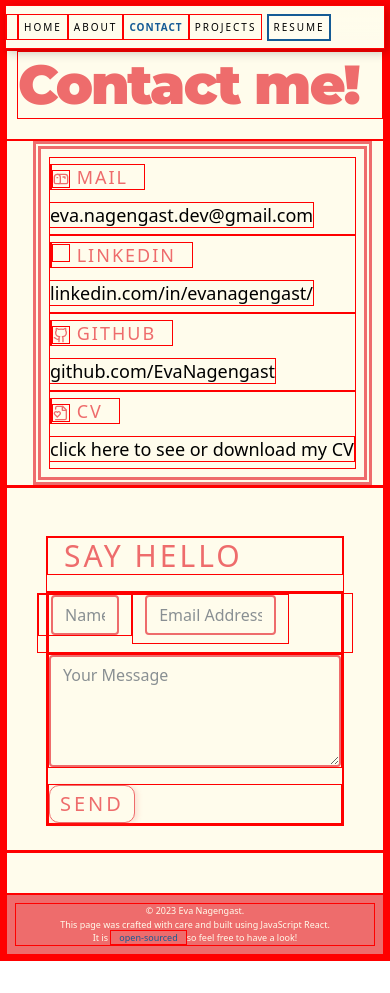
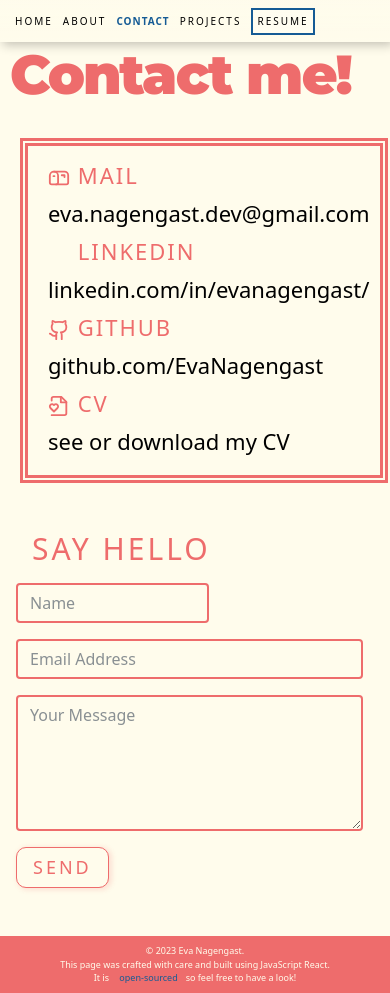
Before and after one commit to EvaNagengast/PersonalPortfolio, a React (Create React App) app: page /contact in a window 390 px wide. Before the commit the page ends 961 px from the top, so only its background shows below. Built offline with nearby package versions, Linux system fonts and the light colour scheme; some icons are missing; a web font is replaced by a local one.

Commit message:
cleaned up home, about, contact

```diff
--- a/src/App.css
+++ b/src/App.css
@@ -11,32 +11,26 @@
 /* generic className */
 .btn-base-dark {
   border: 1px solid var(---basedark);
+  background-color: var(---base);
+  color: var(---basedark);
+}
+.btn-dark-base {
+  border: 1px solid var(---base);
+  background-color: var(---basedark);
+  color: var(---base);
+}
+
+.btn-base-light {
+  border: 1px solid var(---baselight);
+  background-color: var(---base);
+  color: var(---baselight);
+}
+.btn-base-dark,
+.btn-dark-base,
+.btn-base-light {
   border-radius: 10px;
-  background-color: var(---base);
   font-weight: 100;
-  color: var(---basedark);
   letter-spacing: 3px;
   text-transform: uppercase;
   transition: all 0.4s ease;
 }
-.btn-dark-base {
-  border: 1px solid var(---base);
-  border-radius: 10px;
-  background-color: var(---basedark);
-  font-weight: 100;
-  color: var(---base);
-  letter-spacing: 3px;
-  text-transform: uppercase;
-  transition: all 0.4s ease;
-}
-
-.btn-base-light {
-  border: 1px solid var(---baselight);
-  border-radius: 10px;
-  background-color: var(---base);
-  font-weight: 100;
-  color: var(---baselight);
-  letter-spacing: 3px;
-  text-transform: uppercase;
-  transition: all 0.4s ease;
-}
--- a/src/App.js
+++ b/src/App.js
@@ -1,5 +1,4 @@
 import React from "react";
-
 import Navbar from "./pages/Navbar";
 import "./App.css";
 
--- a/src/index.css
+++ b/src/index.css
@@ -2,4 +2,4 @@ body {
   max-width: 100%;
   overflow-x: hidden;
 }
-*{border: 1px solid red;}
+/* *{border: 1px solid red;} */
--- a/src/pages/Aboutme.css
+++ b/src/pages/Aboutme.css
@@ -1,4 +1,3 @@
-/* CSS checked x unchecked o */
 .Aboutme {
   background-size: 100px 100px, 20px 20px;
   background-image: conic-gradient(
@@ -28,9 +27,6 @@
   color: var(---basedark);
   letter-spacing: -7px;
 }
-
-/*  */
-
 .Aboutme .aboutInfo {
   margin: 30px 100px 50px 100px;
   box-shadow: 2px 1px 5px 1px #4e59612f;
@@ -93,7 +89,7 @@
 @media (max-width: 768px) {
   .Aboutme h1 {
     font-size: 90px;
-      letter-spacing: -6px;
+    letter-spacing: -6px;
   }
   .Aboutme img,
   .Aboutme figcaption {
@@ -106,7 +102,8 @@
     margin: 5px 70px 40px 70px;
   }
   .Aboutme figcaption {
-    font-size: 9px;letter-spacing: 1px;
+    font-size: 9px;
+    letter-spacing: 1px;
   }
 }
 @media (max-width: 576px) {
@@ -124,8 +121,6 @@
   .Aboutme .aboutInfo {
     margin: 5px 50px 30px 50px;
   }
-
-
 }
 @media (max-width: 480px) {
   .Aboutme .aboutInfo {
@@ -136,9 +131,9 @@
     float: right;
     margin: -15px -17px 10px 2px;
   }
-  .Contact h1 {
+  .Aboutme h1 {
     font-size: 60px;
-       letter-spacing: -2px;
+    letter-spacing: -2px;
   }
   .Aboutme button {
     font-size: 11px;
@@ -147,10 +142,5 @@
 @media (max-width: 380px) {
   .Aboutme h1 {
     font-size: 55px;
-
   }
-
 }
-/*  */
-/*  */
-/*  */
--- a/src/pages/Aboutme.js
+++ b/src/pages/Aboutme.js
@@ -25,7 +25,7 @@ export default function Aboume() {
               </figcaption>
             </div>
 
-            <p className="aboutText ">
+            <p className="aboutText">
               My journey has been a winding road filled with diverse
               experiences, each contributing to my unique perspective and
               skillset. I've worn many hats and tackled a variety of roles,
@@ -42,20 +42,20 @@ export default function Aboume() {
               <br />
               Today, I'm a Junior Front-End Developer, and I've found my true
               passion in bringing digital experiences to life. Fueled by my
-              infectious enthusiasm, immense dedication, and passion for
-              frontend development, I seek to create user-friendly and visually
-              stunning websites and apps. <br />
+              infectious enthusiasm, immense dedication, and passion for coding,
+              I seek to create user-friendly and visually stunning websites and
+              apps. <br />
               <br />
-              When I'm not deeply working on a new project, you'll often find me
-              volunteering at local conservation sites, where I'm committed to
+              When I'm not working on a new project, you'll often find me
+              volunteering at conservation sites, where I'm committed to
               preserving our local natural habitat. I frequently attend music
-              venues and gigs, making it a habit to go to concerts supoort the
+              venues and gigs, making it a habit to go to concerts support the
               local subculture . Additionally, I look after the local squirrel
               and bird population, trying to take care of all members of our
               community.
               <br />
               <br /> I'm excited for the future and can't wait to have a chat
-              about your ideas and projects
+              about your ideas and projects.
             </p>
             <button
               onClick={() => {
--- a/src/pages/Contact.css
+++ b/src/pages/Contact.css
@@ -1,6 +1,3 @@
-/* CSS checked x unchecked o
-redundant checked o unchecked x
-double css checked o unchecked x  */
 .Contact {
   background-color: var(---base);
 }
@@ -11,11 +8,11 @@ double css checked o unchecked x  */
   text-align: center;
 }
 .Contact h1 {
-  margin: 0px 0 40px 10px;
+  margin: 0px 0 0px 10px;
   text-align: left;
   font-size: 120px;
+  font-weight: 900;
   color: var(---baselight);
-  font-weight: 900;
   font-family: "Montserrat", sans-serif;
   letter-spacing: -6px;
 }
@@ -30,11 +27,14 @@ double css checked o unchecked x  */
 /* contact */
 .Contact .contactbox {
   width: max-content;
+  padding: 5px 50px 10px 10px;
   border: 8px double var(---baselight);
   text-align: left;
+  list-style: none;
+  line-height: 60px;
+  font-size: 24px;
+  font-weight: 100;
   line-height: 3;
-  list-style: none;
-  font-size: 18px;
 }
 
 .Contact .highlight {
@@ -42,58 +42,51 @@ double css checked o unchecked x  */
   color: var(---baselight) !important;
   letter-spacing: 2px;
 }
-@media (max-width: 1023px) {
+@media (max-width: 992px) {
   .Contact h1 {
-    font-size: 110px;
+    margin-bottom: 50px;
   }
 }
-@media (max-width: 960px) {
-  .Contact h1 {
-    margin-bottom: 20px;
-  }
 
-  .Contact .contactbox {
-    line-height: 60px;
-    font-size: 24px;
-    font-weight: 100;
-  }
-}
 @media (max-width: 768px) {
   .Contact h1 {
+    margin-bottom: 30px;
     font-size: 90px;
-      letter-spacing: -6px;
+    letter-spacing: -4px;
   }
   .Contact .contactbox {
+    font-size: 24px;
     line-height: 55px;
-    font-size: 20px;
   }
 }
 @media (max-width: 576px) {
   .Contact h1 {
-    font-size: 65px;
-      letter-spacing: -3px;
+    font-size: 73px;
+    letter-spacing: -3px;
   }
   .Contact .contactbox {
+    padding: 20px 80px 20px 30px;
     line-height: 40px;
   }
 }
 @media (max-width: 480px) {
   .Contact h1 {
-    font-size: 60px;
-       letter-spacing: -2px;
+    font-size: 63px;
+    letter-spacing: -2px;
   }
   .Contact .contactbox {
+    padding: 10px 10px 15px 20px;
+    font-size: 22px;
     line-height: 38px;
-    font-size: 18px;
   }
 }
 @media (max-width: 380px) {
   .Contact h1 {
     font-size: 55px;
-
   }
   .Contact .contactbox {
+    padding: 5px 7px 10px 10px;
+    font-size: 19px;
     line-height: 38px;
-    font-size: 14px;
   }
 }
--- a/src/pages/Contact.js
+++ b/src/pages/Contact.js
@@ -4,7 +4,6 @@ import { PiLinkedinLogo } from "react-icons/pi";
 import pdf from "../media/EvaNagengastResume.pdf";
 import Footer from "./Footer";
 import Mailsection from "./subpage/Mailsection";
-
 import "./Contact.css";
 
 export default function Contact() {
@@ -12,10 +11,10 @@ export default function Contact() {
     <div className="Contact">
       <div className="contactpage">
         <h1>Contact me!</h1>
-        <div className="row ">
-          <div className="col-12  col-lg-6 ">
+        <div className="row m-auto ms-2 me-2">
+          <div className="col-12  col-lg-7 col-xl-6">
             <div
-              className="contactbox py-2 p-2 px-sm-4 ms-4 ms-sm-5
+              className="contactbox m-0
             "
             >
               <li>
@@ -77,12 +76,13 @@ export default function Contact() {
                     <LuFileHeart /> CV
                   </span>{" "}
                   <br className="d-block d-sm-none" />
-                  click here to see or download my CV
+                 see
+                  or download my CV
                 </a>
               </li>
             </div>
           </div>
-          <div className=" col-12  col-md-8  col-lg-6  p-0       ps-md-3 ps-lg-0 ps-xl-0">
+          <div className=" col-12  col-lg-5 col-xl-6 p-0 ps-md-3 ps-lg-0">
             <Mailsection />
           </div>
         </div>
--- a/src/pages/Home.css
+++ b/src/pages/Home.css
@@ -4,13 +4,11 @@
   min-height: 100vh;
   text-align: center;
 }
-
 .Home .homepage {
   max-width: 100%;
   margin: 0;
   padding: 0;
 }
-
 .Home .hero {
   min-height: 600px;
   margin-top: -100px;
@@ -27,7 +25,6 @@
     );
   background-size: 100px 100px, 20px 20px;
 }
-
 .Home .hero h1 {
   font-size: 120px;
   font-weight: 900;
@@ -41,20 +38,11 @@
 .Home .hero h3 {
   font-size: 40px;
 }
-
 .Home .hero button {
   display: inline-block;
   box-shadow: 2px 1px 5px 1px #4e59612f;
-  border: 1px solid var(---basedark);
-  border-radius: 10px;
-  background-color: var(---base);
   font-size: 20px;
-  font-weight: 100;
-  color: var(---basedark);
-  letter-spacing: 2px;
-  transition: all 0.4s ease;
 }
-
 .Home .hero button:hover {
   border: none;
   background-color: var(---baselight);
--- a/src/pages/Home.js
+++ b/src/pages/Home.js
@@ -7,7 +7,6 @@ import Aboutsection from "./subpage/Aboutsection";
 import Projectsection from "./subpage/Projectsection";
 import Contactsection from "./subpage/Contactsection";
 import Footer from "./Footer";
-
 import "./Home.css";
 
 export default function Homepage() {
@@ -41,11 +40,14 @@ export default function Homepage() {
               onClick={() => {
                 navigate("./contact");
               }}
-              className="m-2 px-2 py-1"
+              className="m-2 px-2 py-1 btn-base-dark"
             >
               LET'S CONNECT
             </button>
-            <button onClick={() => handleClick()} className="m-2  px-2 py-1">
+            <button
+              onClick={() => handleClick()}
+              className="m-2  px-2 py-1 btn-base-dark"
+            >
               EXPLORE MY PAGE
             </button>
           </motion.div>
@@ -55,17 +57,14 @@ export default function Homepage() {
             {" "}
             <Aboutsection />
           </div>
-
           <div className="projectsection  ">
             <Projectsection />
           </div>
           <div className="contactsection">
-            {" "}
             <Contactsection />
           </div>
         </main>
       </div>
-
       <Footer />
     </div>
   );
--- a/src/pages/subpage/Contactsection.css
+++ b/src/pages/subpage/Contactsection.css
@@ -1,5 +1,3 @@
-
-
 .Contactsection .contactsectionbox {
   border: 8px solid var(---baselight);
 }
@@ -10,8 +8,8 @@
 }
 .Contactsection button {
   display: inline-block;
+  width: fit-content;
   margin-bottom: 15px;
-  width: fit-content;
   padding: 3px 10px;
   box-shadow: 2px 1px 5px 1px #752b2b25;
   font-size: 20px;
--- a/src/pages/subpage/Mailsection.css
+++ b/src/pages/subpage/Mailsection.css
@@ -1,7 +1,3 @@
-/* CSS checked x unchecked o
-redundant checked o unchecked x
-double css checked o unchecked x  */
-
 .Mailsection h2 {
   font-size: 30px;
   font-weight: 100;
@@ -10,7 +6,6 @@ double css checked o unchecked x  */
 }
 .Mailsection button {
   width: fit-content;
-  padding: 3px 10px;
   box-shadow: 2px 1px 5px 1px #ee6c6c2f;
   font-size: 20px;
 }
@@ -40,18 +35,26 @@ double css checked o unchecked x  */
   max-width: 90%;
 }
 
-.Mailsection form .name {
-  width: 30%;
-}
-.Mailsection form .forminput {
-  display: inline-block;
-  text-align: left;
-}
-@media (max-width: 960px) {
-  .Mailsection h2 {
-    font-size: 30px;
+@media (max-width: 992px) {
+  .Mailsection {
+    max-width: 65%;
   }
   .Mailsection form .form-group {
-
-  max-width: 100%;}
+    max-width: 100%;
+  }
 }
+@media (max-width: 740px) {
+  .Mailsection {
+    max-width: 80%;
+  }
+}
+@media (max-width: 600px) {
+  .Mailsection {
+    max-width: 95%;
+  }
+  .Mailsection button {
+    width: fit-content;
+    box-shadow: 2px 1px 5px 1px #ee6c6c2f;
+    font-size: 18px;
+  }
+}
--- a/src/pages/subpage/Mailsection.js
+++ b/src/pages/subpage/Mailsection.js
@@ -2,9 +2,10 @@ import React from "react";
 import "./Mailsection.css";
 export default function Mailsection() {
   return (
-    <div className="Mailsection">
-      <div className="mail m-lg-0 my-lg-0 mx-5 mt-5 mb-4">
-        <h2 className="text-start ps-3 mb-3 mb-lg-2">SAY HELLO</h2>
+    <div className="Mailsection ps-2">
+
+      <div className=" my-5 my-lg-2 mail">
+        <h2 className="text-start mb-3 mb-lg-2 ps-3">SAY HELLO</h2>
         <form
           target="_blank"
           action="https://formsubmit.co/eva.nagengast.dev@gmail.com"
@@ -12,7 +13,7 @@ export default function Mailsection() {
         >
           <div className="form-group">
             <div className="row">
-              <div className="col-6 mb-3 mb-lg-2  forminput name">
+              <div className="col-7 col-sm-5 mb-3 mb-lg-2  forminput">
                 <input
                   type="text"
                   name="name"
@@ -21,7 +22,8 @@ export default function Mailsection() {
                   required
                 />
               </div>
-              <div className="col-6 mb-2 forminput">
+
+              <div className="col-12 col-sm-7 mb-3 forminput">
                 <input
                   type="email"
                   name="email"
@@ -37,14 +39,14 @@ export default function Mailsection() {
               placeholder="Your Message"
               className="form-control"
               name="message"
-              rows="4"
+              rows="5"
               required
             ></textarea>
           </div>
           <div>
             <button
               type="submit"
-              className="form-control align-start btn-base-light"
+              className="form-control px-3 align-start btn-base-light"
             >
               SEND
             </button>
```
Also changed, not shown: public/favicon.png (added), src/media/Birthday Instagram Post in Pink Black Black Retro Chic Style (32).png (added).
